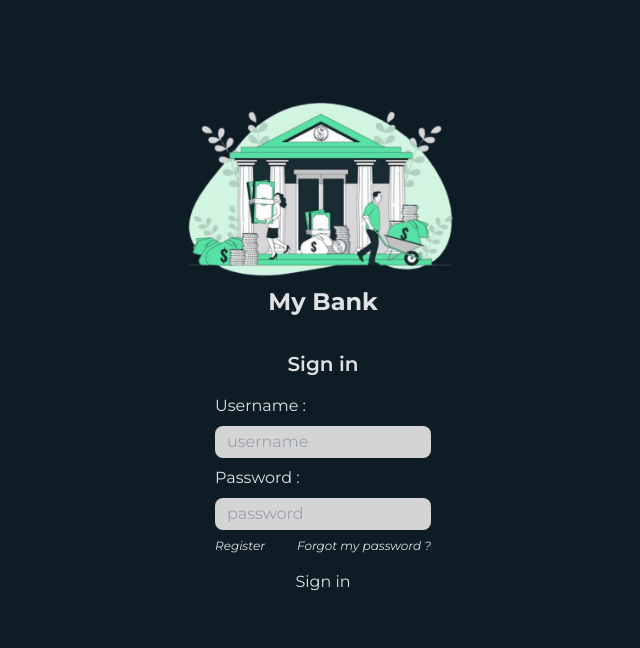
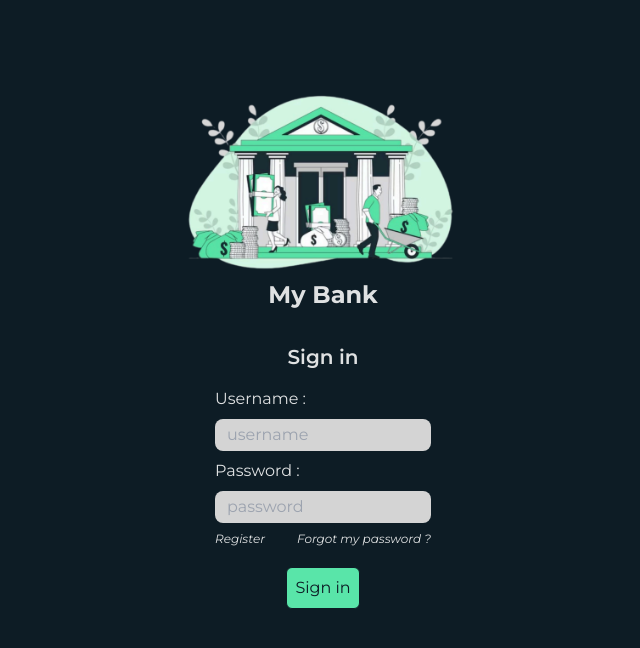
Before and after one commit to RJPinoy/MyBank_project, a React (Vite) app in the folder MyBank_frontend/: page / in a window 1280 px wide. Shown: the top 648 px of the page, without its empty margins (317-957 px from the left). Built offline with nearby package versions, Linux system fonts and the light colour scheme.

Commit message:
:fix: Updated visual

```diff
--- a/MyBank_frontend/src/components/templates/LogsTemplate.jsx
+++ b/MyBank_frontend/src/components/templates/LogsTemplate.jsx
@@ -23,9 +23,9 @@ const LogsTemplate = () => {
     }
 
     const handleLog = () => {
-        console.log('Logging in...');
         const logs = { username, password };
         dispatch(setLoginValue(logs));
+        console.log('Logging in...', logs);
     }
 
     // TODO : ADD FORGOT PASSWORD SYSTEM
@@ -54,13 +54,13 @@ const LogsTemplate = () => {
                                 <Button label="Forgot my password ?" handleClick={() => handleForgot()} />
                             </div>
                             <div className='flex justify-center'>
-                                <button className='m-2 p-2' onClick={() => handleLog()}>{title}</button>
+                                <button className='mt-5 m-2 p-2 rounded-md bg-mybank-green text-mybank-darkblue border border-mybank-darkblue hover:bg-mybank-darkblue hover:text-mybank-green hover:border-mybank-green transition duration-200 ease-in-out' onClick={() => handleLog()}>{title}</button>
                             </div>
                         </>
                         :
                         <div className="flex justify-between items-center w-full">
                             <BackLogo handleClick={() => handleBack()} />
-                            <button className='m-2 p-2' onClick={() => handleLog()}>{title}</button>
+                            <button className='mt-5 m-2 p-2 rounded-md bg-mybank-green text-mybank-darkblue border border-mybank-darkblue hover:bg-mybank-darkblue hover:text-mybank-green hover:border-mybank-green transition duration-200 ease-in-out' onClick={() => handleLog()}>{title}</button>
                         </div>
                     }
 
```
